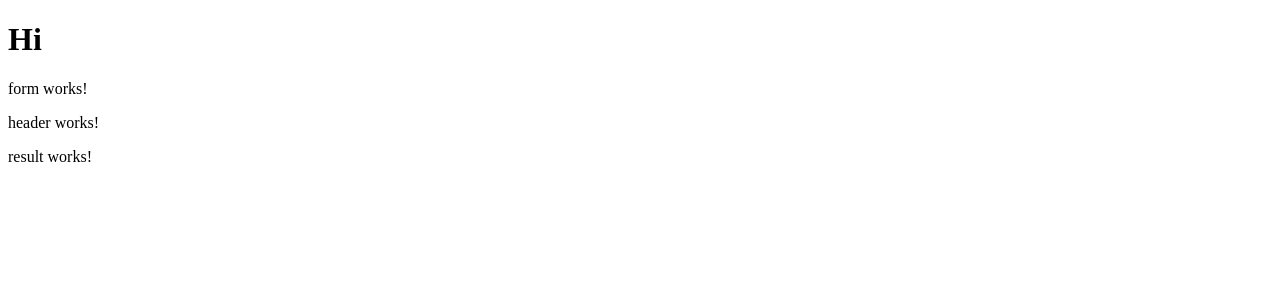
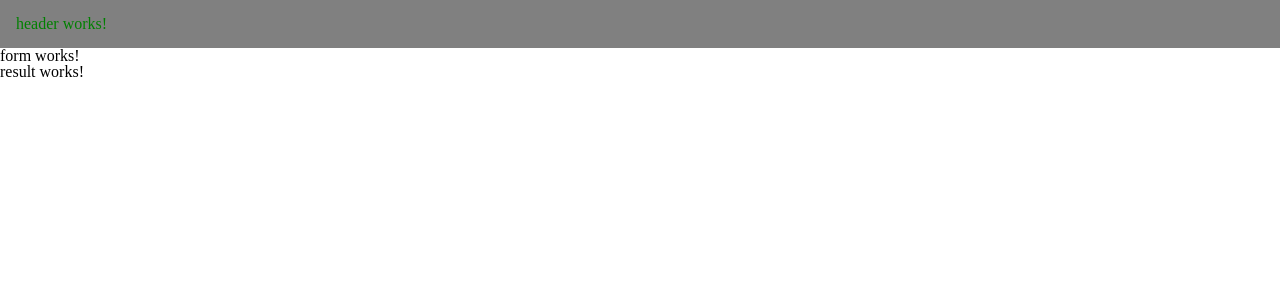
Before and after one commit to JustinJeoJones/AngularWeatherAPI, an Angular app in the folder my-app/: page / in a window 1280 px wide. Shown: the top 300 px of the page. Built offline with nearby package versions, Linux system fonts and the light colour scheme.

Commit message:
added css reset

```diff
--- a/my-app/src/app/app.component.html
+++ b/my-app/src/app/app.component.html
@@ -1,4 +1,3 @@
-<h1>Hi</h1>
+<app-header></app-header>
 <app-form></app-form>
-<app-header></app-header>
 <app-result></app-result>
--- a/my-app/src/app/header/header.component.css
+++ b/my-app/src/app/header/header.component.css
@@ -0,0 +1,5 @@
+p{
+    color: green;
+    padding: 1em;
+    background-color: grey;
+}
--- a/my-app/src/styles.css
+++ b/my-app/src/styles.css
@@ -1 +1,48 @@
-/* You can add global styles to this file, and also import other style files */
+/* http://meyerweb.com/eric/tools/css/reset/
+   v2.0 | 20110126
+   License: none (public domain)
+*/
+
+html, body, div, span, applet, object, iframe,
+h1, h2, h3, h4, h5, h6, p, blockquote, pre,
+a, abbr, acronym, address, big, cite, code,
+del, dfn, em, img, ins, kbd, q, s, samp,
+small, strike, strong, sub, sup, tt, var,
+b, u, i, center,
+dl, dt, dd, ol, ul, li,
+fieldset, form, label, legend,
+table, caption, tbody, tfoot, thead, tr, th, td,
+article, aside, canvas, details, embed,
+figure, figcaption, footer, header, hgroup,
+menu, nav, output, ruby, section, summary,
+time, mark, audio, video {
+	margin: 0;
+	padding: 0;
+	border: 0;
+	font-size: 100%;
+	font: inherit;
+	vertical-align: baseline;
+}
+/* HTML5 display-role reset for older browsers */
+article, aside, details, figcaption, figure,
+footer, header, hgroup, menu, nav, section {
+	display: block;
+}
+body {
+	line-height: 1;
+}
+ol, ul {
+	list-style: none;
+}
+blockquote, q {
+	quotes: none;
+}
+blockquote:before, blockquote:after,
+q:before, q:after {
+	content: '';
+	content: none;
+}
+table {
+	border-collapse: collapse;
+	border-spacing: 0;
+}
```
